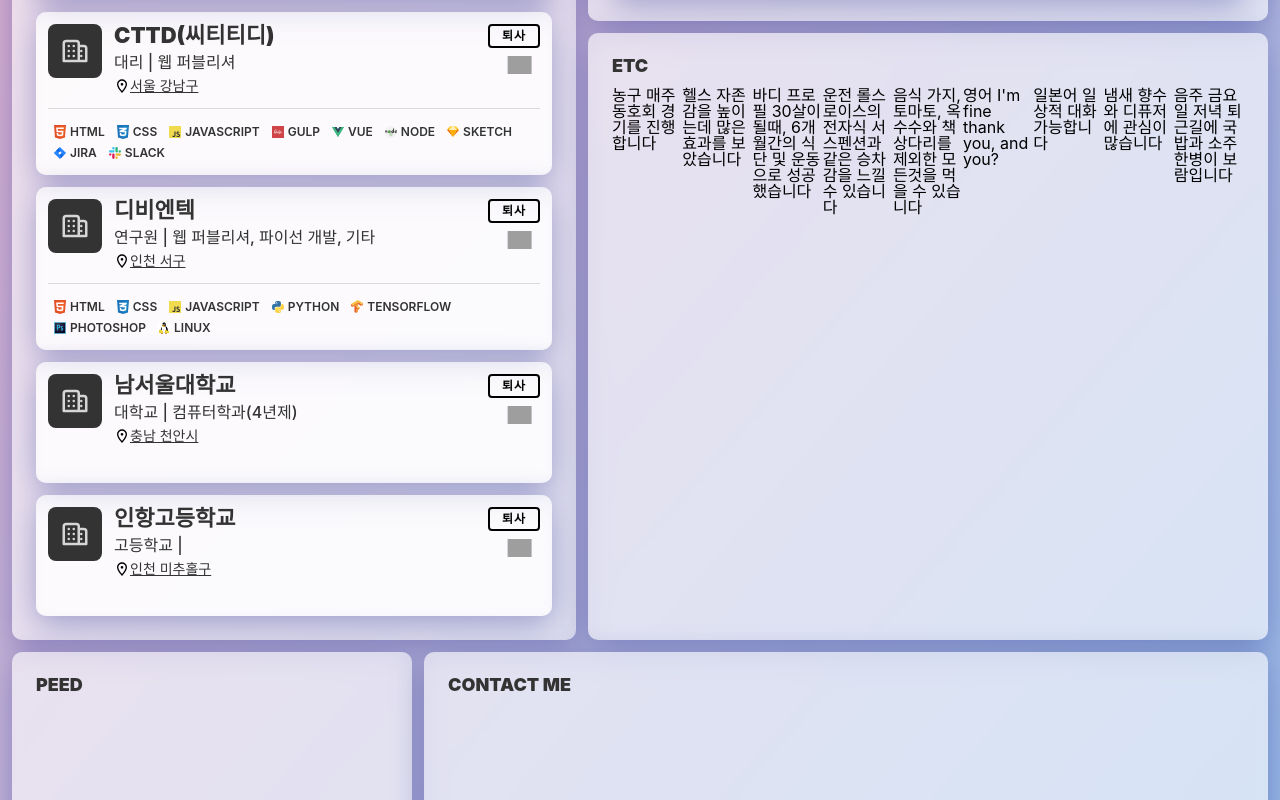
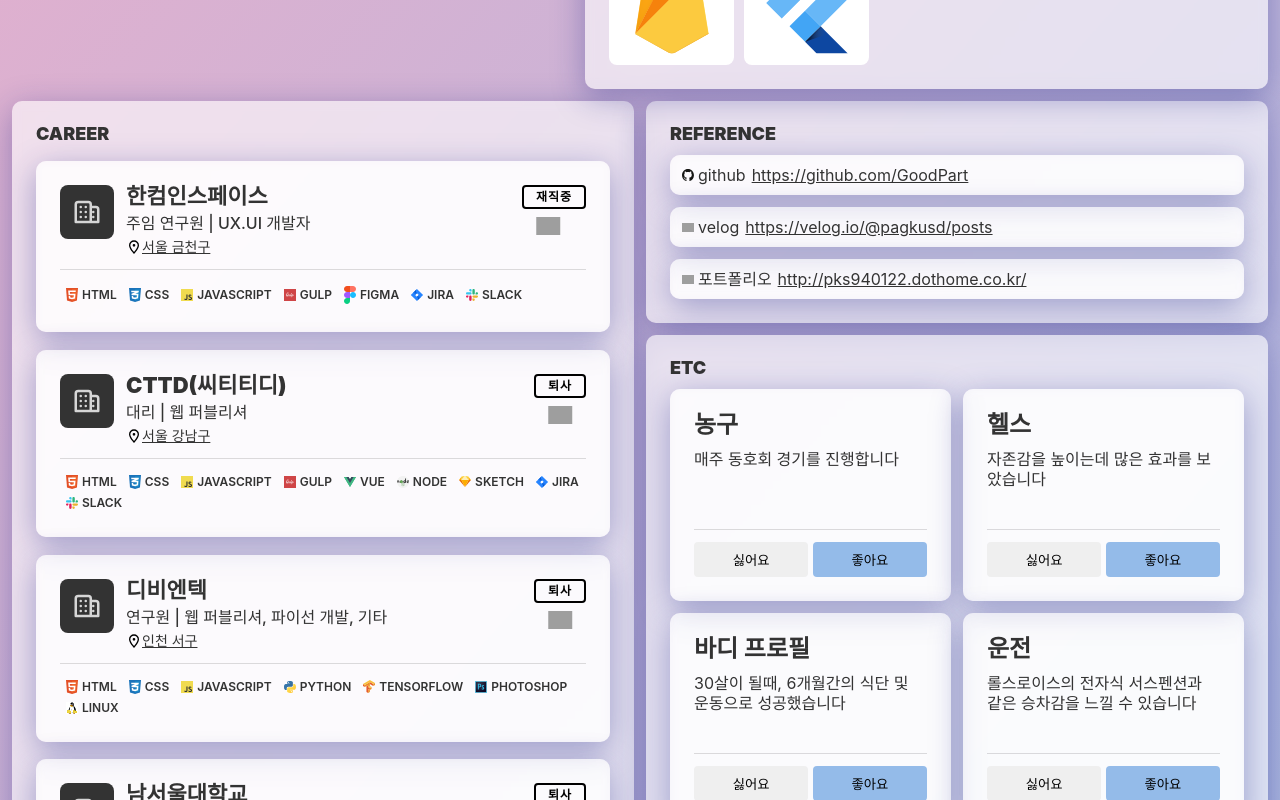
Before and after one commit to GoodPart/24_pp, a React (Create React App) app: page / in a window 1280 px wide. Shown: the part 700-1500 px from the top of the page. Built offline with nearby package versions, Linux system fonts and the light colour scheme; grey boxes are pictures that could not be loaded; a web font is replaced by a local one.

Commit message:
ETC작업

```diff
--- a/src/App.js
+++ b/src/App.js
@@ -112,6 +112,7 @@ function App() {
   return (
     <ThemeProvider theme={themeMode ? lightTheme : darkTheme}>
       <div className={`wrapper ${themeMode === true ? "light" : "dark"}`}>
+        <img src="https://x86.co.kr/files/attach/images/4439914/561/100/005/3eb1966e9e13dd661841bcc23827e867.jpg" />
         <div className={`page-wrap`}>
           <BrowserRouter basename={process.env.PUBLIC_URL}>
             <Navigation />
--- a/src/Home.js
+++ b/src/Home.js
@@ -113,12 +113,12 @@ function Home({ themeChange,testAction, testState }) {
         </PanelWrapper>
 
         <PanelWrapper>
-          <PanelFlexInnerWrap $direction={"column"}  className={"career"}>
-            <PanelFlx padding={24} overflow={true}  width={564}>
-              <PanelFlexInnerWrap $direction={"column"} $flexWrap={true} $expanded={true} $gap={12}>
+          <PanelFlexInnerWrap $direction={"column"}   $expanded={true}  className={"career"}>
+            <PanelFlx padding={24} overflow={true} >
+              <PanelFlexInnerWrap $direction={"column"} $flexWrap={true} $expanded={true} $gap={18}>
                 <Heading01 className="">CAREER</Heading01>
                 {
-                  Object.values(careerData).map((ele, index) => (<PanelFlx key={index} flex={0} minHeight={'auto'} height={'auto'} padding={12} >{<Career data={ele} onclick={toggleDetailView} />}</PanelFlx>))
+                  Object.values(careerData).map((ele, index) => (<PanelFlx key={index} flex={0} minHeight={'auto'} height={'auto'} padding={24} >{<Career data={ele} onclick={toggleDetailView} />}</PanelFlx>))
                 }
                 <DetailPanel className="next-view" data={detailView} onclick={toggleDetailView}>
                 </DetailPanel>
@@ -141,9 +141,6 @@ function Home({ themeChange,testAction, testState }) {
               <PanelFlexInnerWrap $direction={"column"} $flexWrap={true} $expanded={true} $gap={12}>
                 <Heading01 className="">etc</Heading01>
                 <Etc data={privateData} />
-                {
-                  // Object.values(privateData).map((ele, index) => (<Etc key={index} data={ele}></Etc>))
-                }
               </PanelFlexInnerWrap>
             </PanelFlx>
           </PanelFlexInnerWrap>
--- a/src/components/widget/career/w_career.js
+++ b/src/components/widget/career/w_career.js
@@ -47,6 +47,7 @@ const Wrapper = styled.div`
     .wrap__item {
         display: flex;
         justify-content: space-between;
+        width : 100%;
 
         &:first-child div:first-child {
             display: flex;
@@ -139,6 +140,7 @@ const Wrapper = styled.div`
         border-style: solid;
         border-color: ${props => props.theme.borderColor};
         padding-top : 12px;
+        width : 100%;
         > div {
             display: flex;
             flex-wrap: wrap;
--- a/src/components/widget/etc/w_etc.js
+++ b/src/components/widget/etc/w_etc.js
@@ -1,21 +1,68 @@
 import styled from "styled-components";
+import { PanelFlx } from "../../panel";
 
 
 
 export function Etc({ data }) {
-    const d = Object.values(data).map((ele, index) => (<Item key={index}> {ele.title} { ele.desc}</Item>));
-    return <Wrap>
-       {d}
-    </Wrap>
+    const d = Object.values(data).map((ele, index) => (
+        <PanelFlx width={200} height={'auto'} padding={24} flex={'auto'} justify="space-between" flexDirection="column" key={index}>
+            <div>
+                <div className="title">{ele.title}</div>
+                <div className="desc">{ele.desc}</div>
+            </div>
+            <div className="function__wrap">
+                <button className="unlike" type="button">싫어요</button>
+                <button className="like" type="button">좋아요</button>
+            </div>
+        </PanelFlx>
+    ));
+    return <Wrap>{d}</Wrap>
 };
 
 const Wrap = styled.div`
     display: flex;
     flex-wrap: wrap;
     justify-content: space-between;
+    gap: 12px;
+
+    .title {
+        font-size: 24px;
+        font-weight: 700;
+        color: ${props => props.theme.textColor};
+
+    }
+    .desc {
+        margin-top: 12px;
+        font-size: 16px;
+        line-height: 1.25rem;
+        min-height: 80px;
+        color: ${props => props.theme.textColor};
+    }
+    .function__wrap {
+        padding-top: 12px;
+        display: flex;
+        justify-content: space-between;
+        border-top: 1px solid ${props=> props.theme.borderColor};
+
+        button {
+            cursor: pointer;
+            width: 49%;
+            text-align: center;
+            border: none;
+            padding: 8px 0;
+            border-radius: 4px;
+        }
+        button.like {
+            background-color: ${props => props.theme.point};
+        }
+
+    }
 `
 const Item = styled.div`
     flex: 1;
     width: 100%;
+`
+
+const PanelItem = styled.div`
 
 `
--- a/src/components/widget/skills/w_route.js
+++ b/src/components/widget/skills/w_route.js
@@ -37,7 +37,7 @@ const PagesWrap = styled.div`
     transition: all 1s cubic-bezier(0.22, 1, 0.36, 1);
 
     &:hover {
-        transform: scale(1.05);
+        /* transform: scale(1.05); */
         /* background: ${props => props.theme.linearGradientColor}; */
     }
 
```
